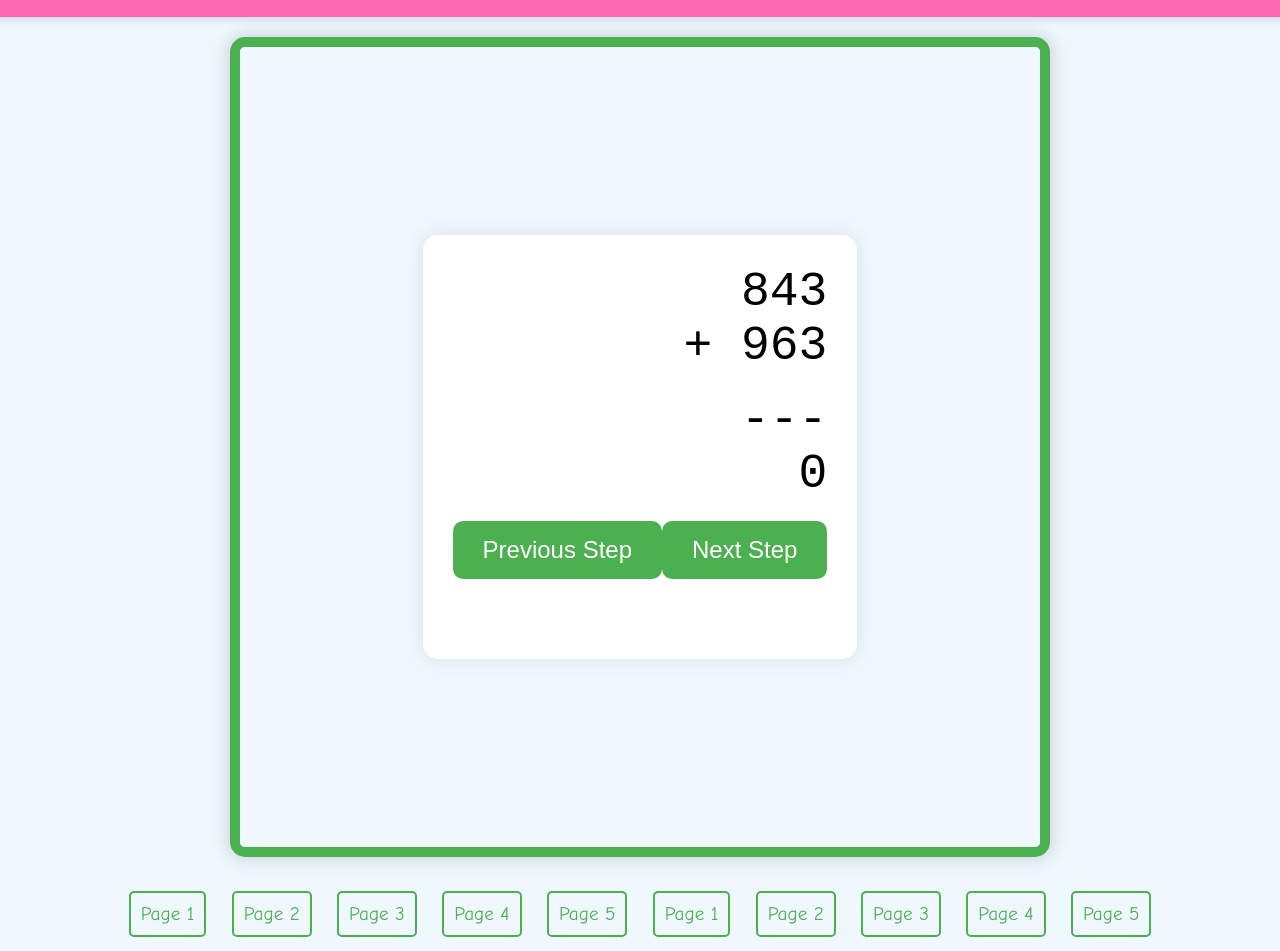
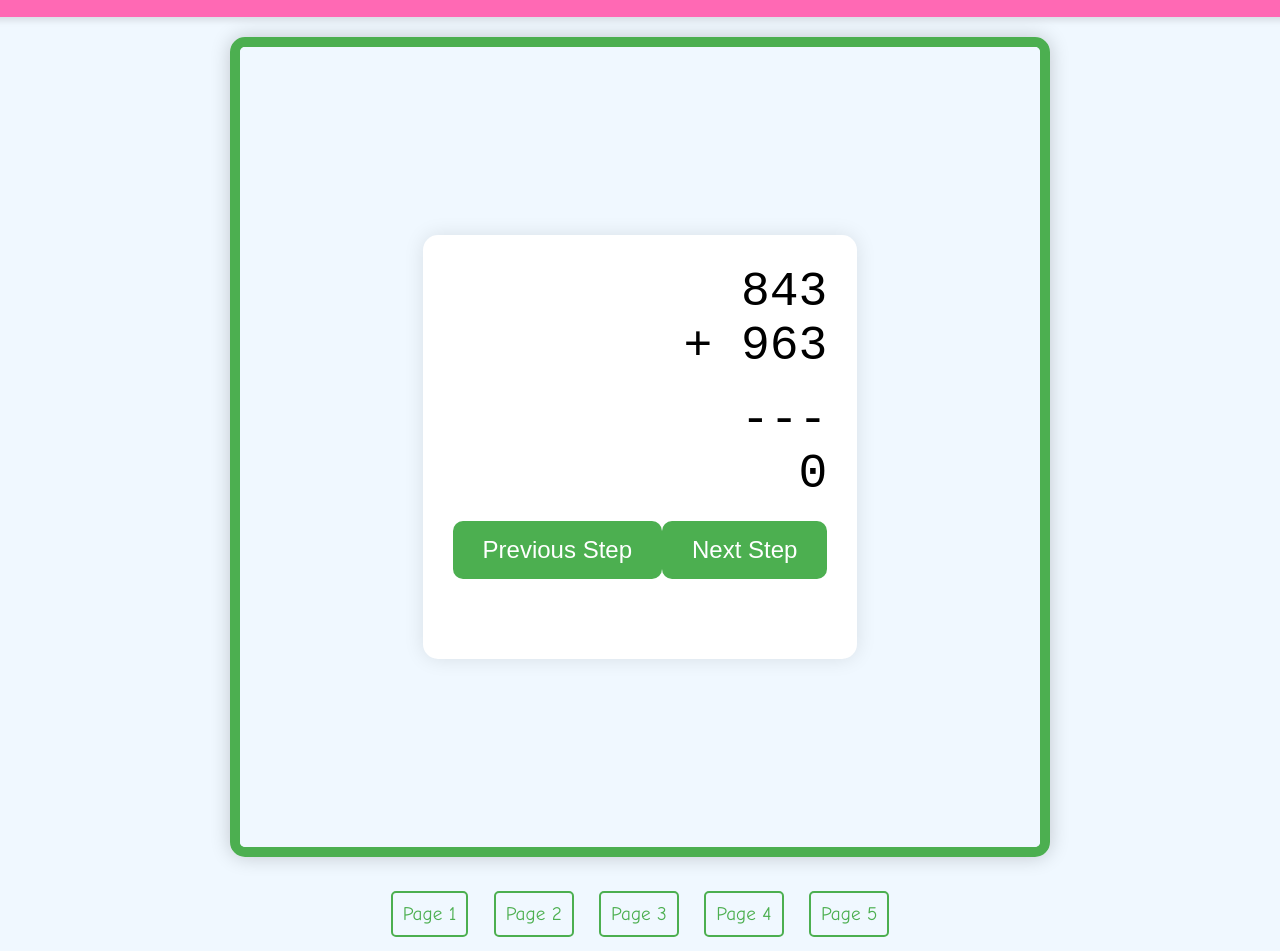
Before and after one commit to Contra677/braingamelive, a plain HTML site: page index.html in a window 1280 px wide. Shown: the part 69-1020 px from the top of the page. Drawn offline with nearby package versions, Linux system fonts and the light colour scheme; no server answers.

Commit message:
Update index.html

```diff
--- a/index.html
+++ b/index.html
@@ -92,11 +92,6 @@
             <li><a href="3.html" target="gallery-frame">Page 3</a></li>
             <li><a href="4.html" target="gallery-frame">Page 4</a></li>
             <li><a href="5.html" target="gallery-frame">Page 5</a></li>
-            <li><a href="1.html" target="gallery-frame">Page 1</a></li>
-            <li><a href="2.html" target="gallery-frame">Page 2</a></li>
-            <li><a href="3.html" target="gallery-frame">Page 3</a></li>
-            <li><a href="4.html" target="gallery-frame">Page 4</a></li>
-            <li><a href="5.html" target="gallery-frame">Page 5</a></li>
         </ul>
     </div>
     <div id="debug-info"></div>
```
